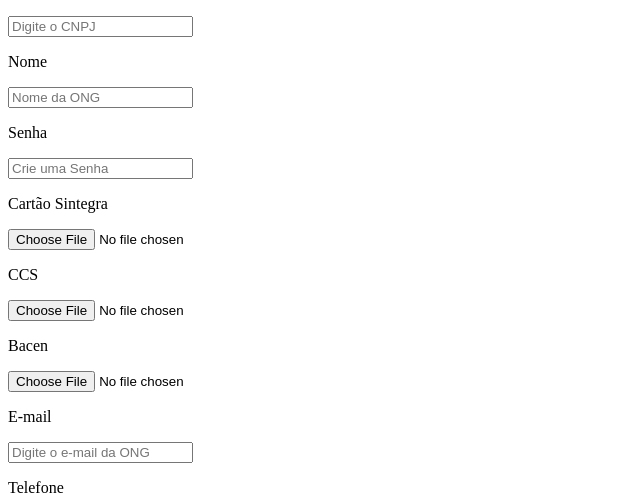
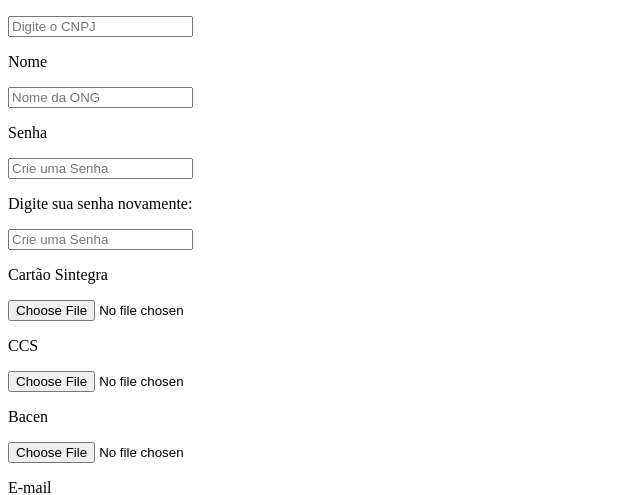
Before and after one commit to beladeiasilva/CEPET, a PHP site: page /cadastroong.php in a window 1280 px wide. Shown: the part 498-993 px from the top of the page, without its empty margins (0-640 px from the left). Run offline with PHP 8.4, Linux system fonts and the light colour scheme.

Commit message:
Terceira alteracao 27/09/24

```diff
--- a/forms_cd/cadastroong.php
+++ b/forms_cd/cadastroong.php
@@ -28,9 +28,12 @@ if(isset($_POST['enviar']))
 
         include_once('conexao.php');
 
+
+
         $cnpj = $_POST['ongcnpj'];
         $nome = $_POST['ongnome'];
         $senha = $_POST['ongsenha'];
+        $check_senha = $_POST['check_senha'];
         $email = $_POST['ongemail'];
         $telefone = $_POST['ongtelefone'];
         $cep = $_POST['ongcep'];
@@ -42,6 +45,11 @@ if(isset($_POST['enviar']))
         $site = $_POST['ongsite'];
         $redes = $_POST['ongredessociais'];
 
+        if($senha != $check_senha)
+        {
+            die("As senhas não correspondem.");
+            Header('Location: cadastroong.php');
+        }
 
 //--------------------------------------------SINTEGRA----------------------------------//
 if(isset($_FILES['sintegra']))
@@ -259,6 +267,9 @@ function pesquisacep(valor) {
 <p>Senha</p>
 <input type="password" name="ongsenha" id="ongsenha" placeholder="Crie uma Senha">
 
+<p>Digite sua senha novamente:</p>
+<input type="password" name="check_senha" id="ongsenha" placeholder="Crie uma Senha">
+
 <p>Cartão Sintegra</p>
 <input type="file" name="sintegra" id="ongcartaosintegra">
 
```
Also changed, not shown: forms_cd/cadastropet.php (+16 -0 lines), forms_cd/imagens_pets_cadastrados/66f6ff3021df9.jpg (added), forms_cd/imagens_pets_cadastrados/66f6ff7f097d5.jpg (added), forms_cd/imagens_pets_cadastrados/66f6ffae5e555.jpg (added), forms_cd/imagens_pets_cadastrados/66f6ffc2b1d48.jpg (added), 1 other file.
